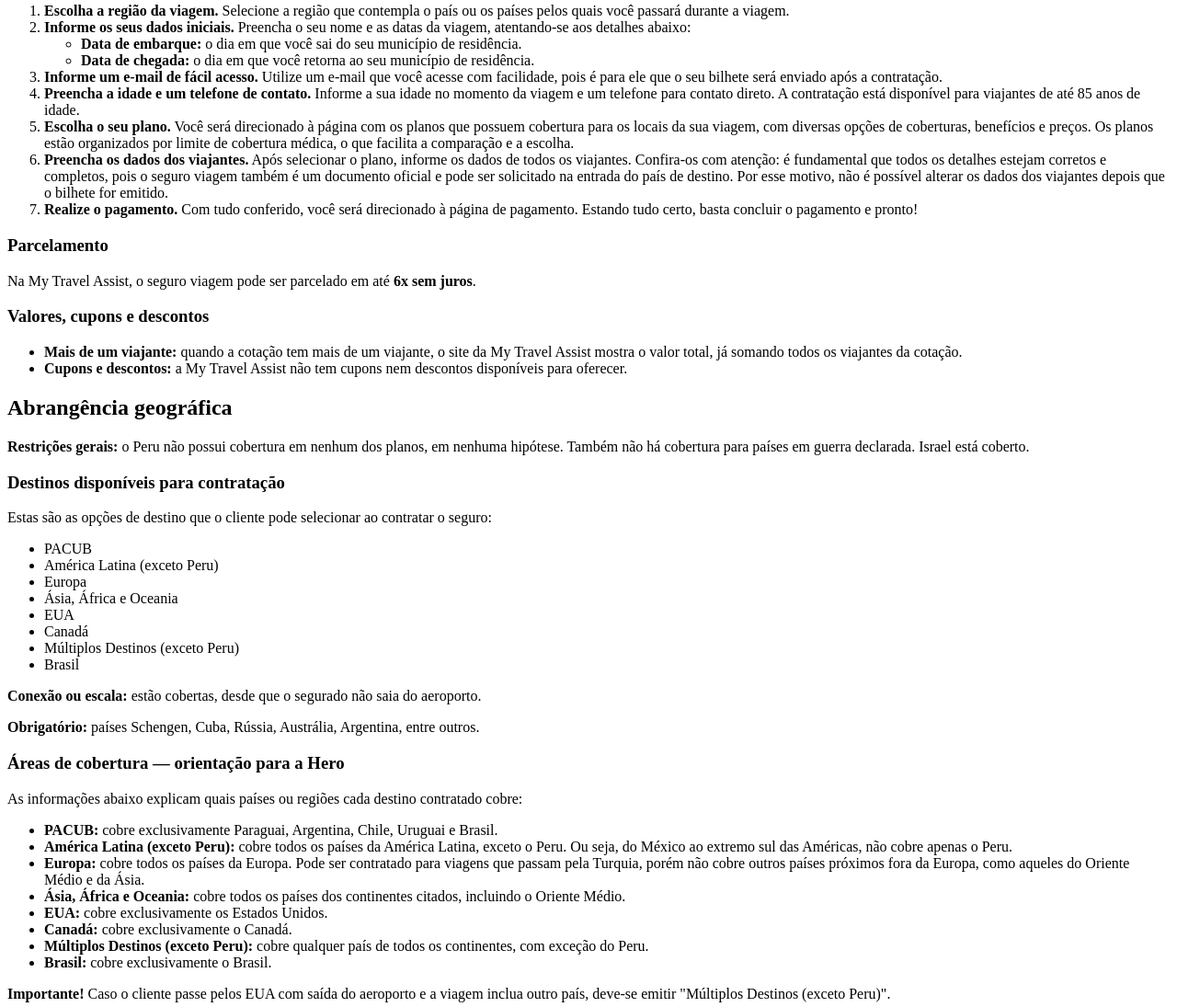
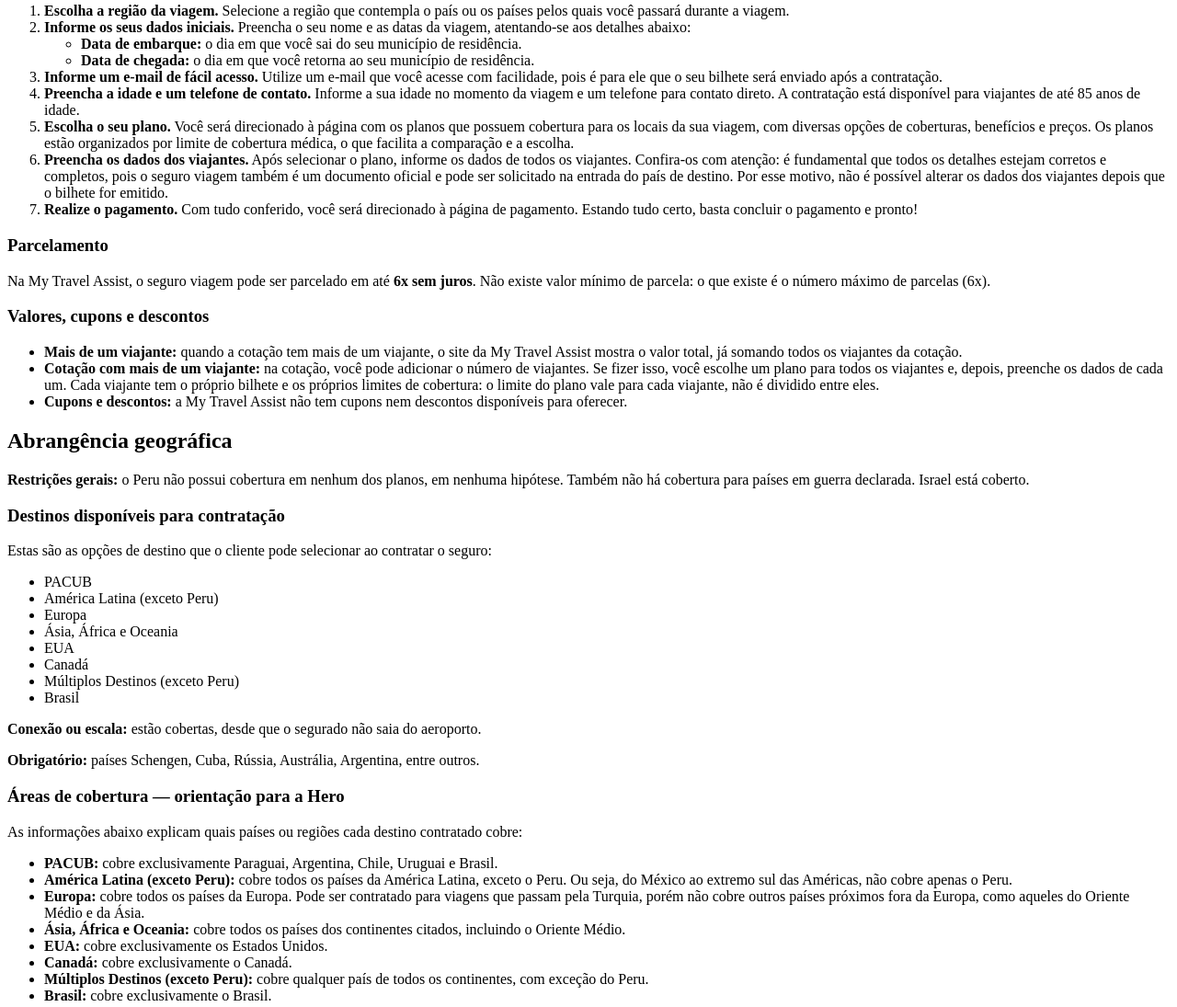
Before and after one commit to emixsd/kb-mta, a plain HTML site: page seguro-viagem.html in a window 1280 px wide. Shown: the part 772-1867 px from the top of the page at 92% size. Drawn offline with Linux system fonts and the light colour scheme.

Commit message:
Esclarece parcelamento e cobertura por viajante

```diff
--- a/seguro-viagem.html
+++ b/seguro-viagem.html
@@ -58,11 +58,12 @@
     </ol>
 
     <h3>Parcelamento</h3>
-    <p>Na My Travel Assist, o seguro viagem pode ser parcelado em até <strong>6x sem juros</strong>.</p>
+    <p>Na My Travel Assist, o seguro viagem pode ser parcelado em até <strong>6x sem juros</strong>. Não existe valor mínimo de parcela: o que existe é o número máximo de parcelas (6x).</p>
 
     <h3>Valores, cupons e descontos</h3>
     <ul>
       <li><strong>Mais de um viajante:</strong> quando a cotação tem mais de um viajante, o site da My Travel Assist mostra o valor total, já somando todos os viajantes da cotação.</li>
+      <li><strong>Cotação com mais de um viajante:</strong> na cotação, você pode adicionar o número de viajantes. Se fizer isso, você escolhe um plano para todos os viajantes e, depois, preenche os dados de cada um. Cada viajante tem o próprio bilhete e os próprios limites de cobertura: o limite do plano vale para cada viajante, não é dividido entre eles.</li>
       <li><strong>Cupons e descontos:</strong> a My Travel Assist não tem cupons nem descontos disponíveis para oferecer.</li>
     </ul>
 
```
